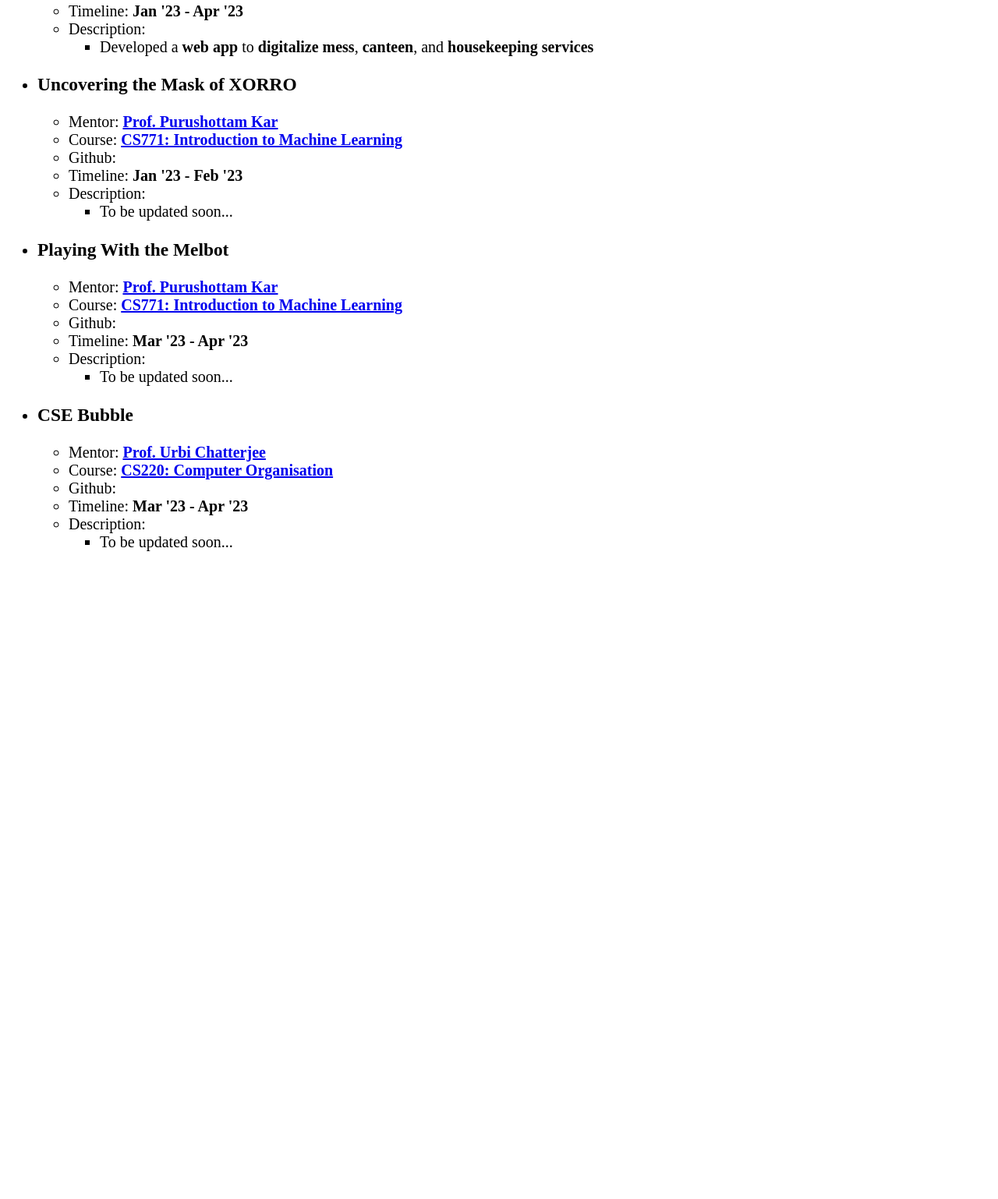
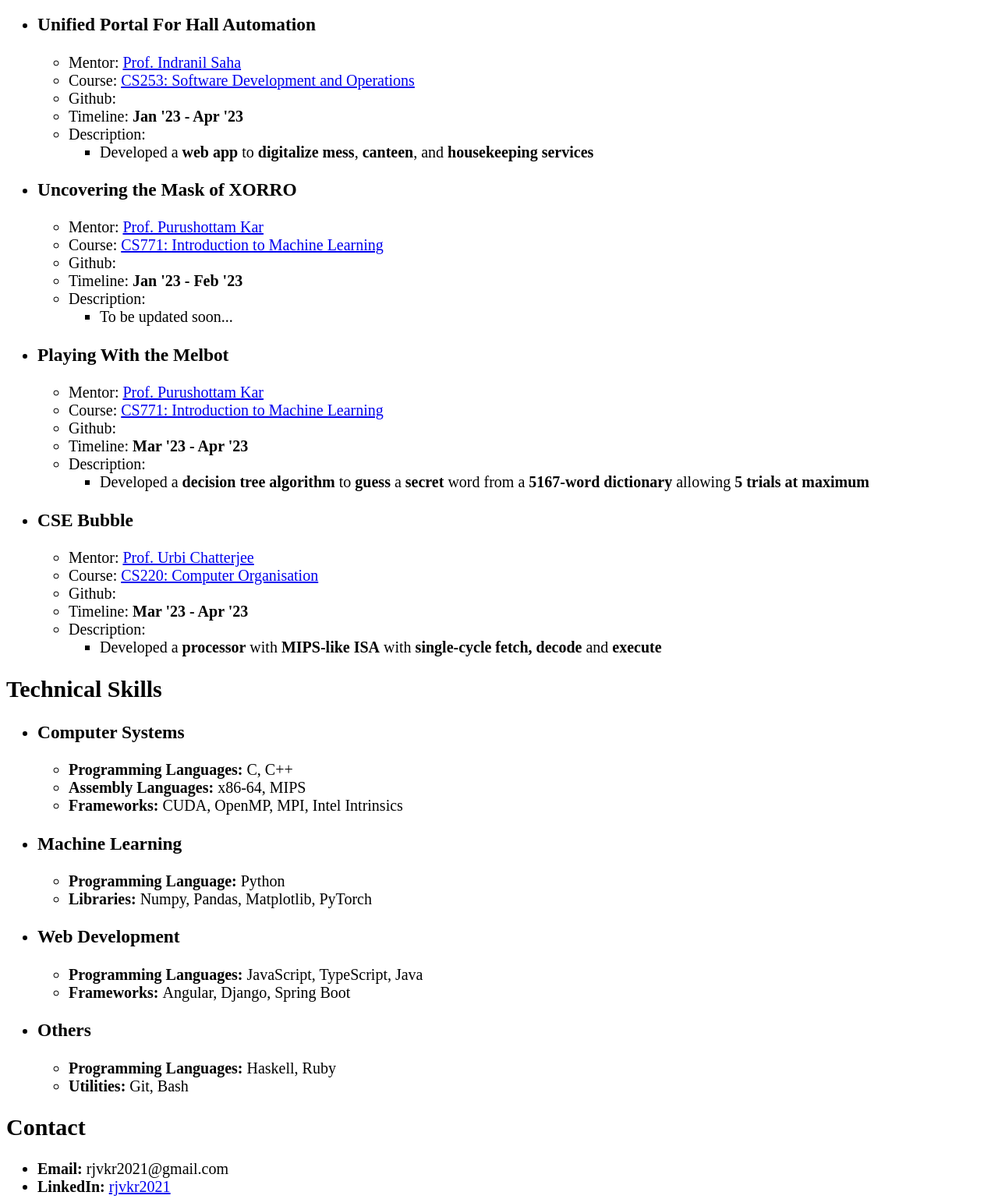
Before and after one commit to rjvkr2021/rjvkr2021.github.io, a plain HTML site: page index.html in a window 1280 px wide. Shown: the part 1185-2723 px from the top of the page at 78% size. Before the commit the page ends 1912 px from the top, so only its background shows below. Drawn offline with Linux system fonts and the light colour scheme.

Commit message:
First draft completed

```diff
--- a/index.html
+++ b/index.html
@@ -6,9 +6,19 @@
 </head>
 <body>
     <div id="intro">
-        I am a <b>final-year undergraduate student</b> in the
+        I am a <b>final-year undergraduate</b> student in the
         <a href="https://www.cse.iitk.ac.in/" target="_blank"><b>Department of Computer Science and Engineering</b></a> at
         <a href="https://www.iitk.ac.in/" target="_blank"><b>Indian Institute of Technology Kanpur</b></a>.
+    </div>
+
+    <div id="navigation">
+        <ul>
+            <li><a href="https://drive.google.com/file/d/1m-PDix0ZHqZ0YPVimaeb7CtMsCZpGnXv/view?usp=sharing" target="_blank">CV</a></li>
+            <li><a href="#work-experience">Work Experience</a></li>
+            <li><a href="#projects">Projects</a></li>
+            <li><a href="#technical-skills">Technical Skills</a></li>
+            <li><a href="#contact">Contact</a></li>
+        </ul>
     </div>
 
     <div id="work-experience">
@@ -44,8 +54,8 @@
                     <h3>Full Fork</h3>
                     <div id="about-project">
                         <ul>
-                            <li>Mentor: <a href="https://www.cse.iitk.ac.in/users/deba/" target="_blank"><b>Prof. Debadatta Mishra</b></a></li>
-                            <li>Course: <a href="https://www.cse.iitk.ac.in/pages/CS614.html" target="_blank"><b>CS614: Linux Kernel Programming</b></a></li>
+                            <li>Mentor: <a href="https://www.cse.iitk.ac.in/users/deba/" target="_blank">Prof. Debadatta Mishra</a></li>
+                            <li>Course: <a href="https://www.cse.iitk.ac.in/pages/CS614.html" target="_blank">CS614: Linux Kernel Programming</a></li>
                             <li>Github: </li>
                             <li>Timeline: <b>Jan '24 - Apr '24</b></li>
                             <li>
@@ -65,15 +75,15 @@
                     <h3>Sankalak</h3>
                     <div id="about-project">
                         <ul>
-                            <li>Mentor: <a href="https://www.cse.iitk.ac.in/users/swarnendu/" target="_blank"><b>Prof. Swarnendu Biswas</b></a></li>
-                            <li>Course: <a href="https://www.cse.iitk.ac.in/pages/CS335.html" target="_blank"><b>CS335: Compiler Design</b></a></li>
+                            <li>Mentor: <a href="https://www.cse.iitk.ac.in/users/swarnendu/" target="_blank">Prof. Swarnendu Biswas</a></li>
+                            <li>Course: <a href="https://www.cse.iitk.ac.in/pages/CS335.html" target="_blank">CS335: Compiler Design</a></li>
                             <li>Github: </li>
                             <li>Timeline: <b>Jan '24 - Apr '24</b></li>
                             <li>
                                 <div id = "description">
                                     Description:
                                     <ul>
-                                        <li>Developed a <b>compiler</b> for <b>statically-typed subset</b> of <b>Python</b> targeting <b>x86_64</b> code</li>
+                                        <li>Developed a <b>compiler</b> for <b>statically-typed subset</b> of <b>Python</b> targeting <b>x86-64</b> code</li>
                                     </ul>
                                 </div>
                             </li>
@@ -86,8 +96,8 @@
                     <h3>gemOS</h3>
                     <div id="about-project">
                         <ul>
-                            <li>Mentor: <a href="https://www.cse.iitk.ac.in/users/deba/" target="_blank"><b>Prof. Debadatta Mishra</b></a></li>
-                            <li>Course: <a href="https://www.cse.iitk.ac.in/pages/CS614.html" target="_blank"><b>CS330: Operating Systems</b></a></li>
+                            <li>Mentor: <a href="https://www.cse.iitk.ac.in/users/deba/" target="_blank">Prof. Debadatta Mishra</a></li>
+                            <li>Course: <a href="https://www.cse.iitk.ac.in/pages/CS614.html" target="_blank">CS330: Operating Systems</a></li>
                             <li>Github: </li>
                             <li>Timeline: <b>Aug '23 - Nov '23</b></li>
                             <li>
@@ -111,8 +121,8 @@
                     <h3>Unified Portal For Hall Automation</h3>
                     <div id="about-project">
                         <ul>
-                            <li>Mentor: <a href="https://www.cse.iitk.ac.in/users/isaha/" target="_blank"><b>Prof. Indranil Saha</b></a></li>
-                            <li>Course: <a href="https://www.cse.iitk.ac.in/pages/CS253.html" target="_blank"><b>CS253: Software Development and Operations</b></a></li>
+                            <li>Mentor: <a href="https://www.cse.iitk.ac.in/users/isaha/" target="_blank">Prof. Indranil Saha</a></li>
+                            <li>Course: <a href="https://www.cse.iitk.ac.in/pages/CS253.html" target="_blank">CS253: Software Development and Operations</a></li>
                             <li>Github: </li>
                             <li>Timeline: <b>Jan '23 - Apr '23</b></li>
                             <li>
@@ -132,8 +142,8 @@
                     <h3>Uncovering the Mask of XORRO</h3>
                     <div id="about-project">
                         <ul>
-                            <li>Mentor: <a href="https://www.cse.iitk.ac.in/users/purushot/" target="_blank"><b>Prof. Purushottam Kar</b></a></li>
-                            <li>Course: <a href="https://www.cse.iitk.ac.in/pages/CS253.html" target="_blank"><b>CS771: Introduction to Machine Learning</b></a></li>
+                            <li>Mentor: <a href="https://www.cse.iitk.ac.in/users/purushot/" target="_blank">Prof. Purushottam Kar</a></li>
+                            <li>Course: <a href="https://www.cse.iitk.ac.in/pages/CS253.html" target="_blank">CS771: Introduction to Machine Learning</a></li>
                             <li>Github: </li>
                             <li>Timeline: <b>Jan '23 - Feb '23</b></li>
                             <li>
@@ -153,15 +163,15 @@
                     <h3>Playing With the Melbot</h3>
                     <div id="about-project">
                         <ul>
-                            <li>Mentor: <a href="https://www.cse.iitk.ac.in/users/purushot/" target="_blank"><b>Prof. Purushottam Kar</b></a></li>
-                            <li>Course: <a href="https://www.cse.iitk.ac.in/pages/CS253.html" target="_blank"><b>CS771: Introduction to Machine Learning</b></a></li>
+                            <li>Mentor: <a href="https://www.cse.iitk.ac.in/users/purushot/" target="_blank">Prof. Purushottam Kar</a></li>
+                            <li>Course: <a href="https://www.cse.iitk.ac.in/pages/CS253.html" target="_blank">CS771: Introduction to Machine Learning</a></li>
                             <li>Github: </li>
                             <li>Timeline: <b>Mar '23 - Apr '23</b></li>
                             <li>
                                 <div id = "description">
                                     Description:
                                     <ul>
-                                        <li>To be updated soon...</li>
+                                        <li>Developed a <b>decision tree algorithm</b> to <b>guess</b> a <b>secret</b> word from a <b>5167-word dictionary</b> allowing <b>5 trials at maximum</b></li>
                                     </ul>
                                 </div>
                             </li>
@@ -174,15 +184,15 @@
                     <h3>CSE Bubble</h3>
                     <div id="about-project">
                         <ul>
-                            <li>Mentor: <a href="https://urbiism.wixsite.com/urbi1989" target="_blank"><b>Prof. Urbi Chatterjee</b></a></li>
-                            <li>Course: <a href="https://www.cse.iitk.ac.in/pages/CS220.html" target="_blank"><b>CS220: Computer Organisation</b></a></li>
+                            <li>Mentor: <a href="https://urbiism.wixsite.com/urbi1989" target="_blank">Prof. Urbi Chatterjee</a></li>
+                            <li>Course: <a href="https://www.cse.iitk.ac.in/pages/CS220.html" target="_blank">CS220: Computer Organisation</a></li>
                             <li>Github: </li>
                             <li>Timeline: <b>Mar '23 - Apr '23</b></li>
                             <li>
                                 <div id = "description">
                                     Description:
                                     <ul>
-                                        <li>To be updated soon...</li>
+                                        <li>Developed a <b>processor</b> with <b>MIPS-like ISA</b> with <b>single-cycle fetch, decode</b> and <b>execute</b></li>
                                     </ul>
                                 </div>
                             </li>
@@ -192,5 +202,54 @@
             </li>
         </ul>
     </div>
+    <div id="technical-skills">
+        <h2>Technical Skills</h2>
+        <ul>
+            <li>
+                <div id="computer-systems">
+                    <h3>Computer Systems</h3>
+                    <ul>
+                        <li><b>Programming Languages: </b>C, C++</li>
+                        <li><b>Assembly Languages: </b>x86-64, MIPS</li>
+                        <li><b>Frameworks: </b>CUDA, OpenMP, MPI, Intel Intrinsics</li>
+                    </ul>
+                </div>
+            </li>
+            <li>
+                <div id="machine-learning">
+                    <h3>Machine Learning</h3>
+                    <ul>
+                        <li><b>Programming Language: </b>Python</li>
+                        <li><b>Libraries: </b>Numpy, Pandas, Matplotlib, PyTorch</li>
+                    </ul>
+                </div>
+            </li>
+            <li>
+                <div id="web-development">
+                    <h3>Web Development</h3>
+                    <ul>
+                        <li><b>Programming Languages: </b>JavaScript, TypeScript, Java</li>
+                        <li><b>Frameworks: </b>Angular, Django, Spring Boot</li>
+                    </ul>
+                </div>
+            </li>
+            <li>
+                <div id="others">
+                    <h3>Others</h3>
+                    <ul>
+                        <li><b>Programming Languages: </b>Haskell, Ruby</li>
+                        <li><b>Utilities: </b>Git, Bash</li>
+                    </ul>
+                </div>
+            </li>
+        </ul>
+    </div>
+    <div id="contact">
+        <h2>Contact</h2>
+        <ul>
+            <li><b>Email: </b>rjvkr2021@gmail.com</li>
+            <li><b>LinkedIn: </b><a href="https://www.linkedin.com/in/rjvkr2021/" target="_blank">rjvkr2021</a></li>
+        </ul>
+    </div>
 </body>
 </html>
```
